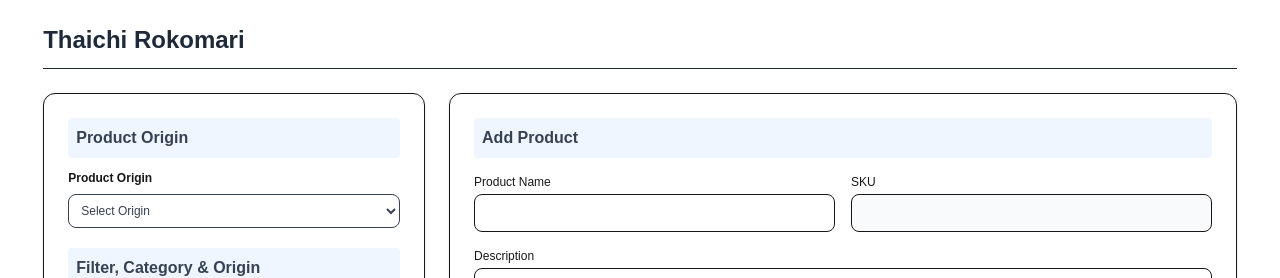
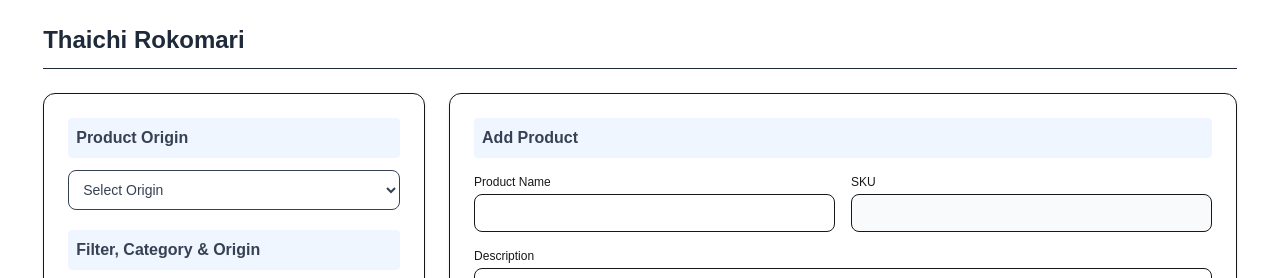
Before and after one commit to naimurbd85/thaichairokomari, a Next.js app: page /admin/products in a window 1280 px wide. Shown: the top 278 px of the page. Built offline with nearby package versions, Linux system fonts and the light colour scheme; no server answers; the database is empty.

Commit message:
updated product page

```diff
--- a/app/admin/products/page.tsx
+++ b/app/admin/products/page.tsx
@@ -153,11 +153,10 @@ export default function AdminProductsPage() {
             {/* Product Origin - আপডেট করা হয়েছে */}
             <div>
               <h2 className="text-md font-bold text-gray-700 bg-blue-50 p-2 rounded mb-3">Product Origin</h2>
-              <label className="block text-xs font-semibold mb-2">Product Origin</label>
               <select
                 value={formData.target_audience}
                 onChange={(e) => setFormData(prev => ({...prev, target_audience: e.target.value}))}
-                className="w-full p-2 border rounded-lg bg-white text-xs font-medium text-gray-700"
+                className="w-full p-2.5 border rounded-lg bg-white text-sm font-medium text-gray-700"
               >
                 <option value="">Select Origin</option>
                 <option value="china">China Product</option>
@@ -165,7 +164,6 @@ export default function AdminProductsPage() {
                 <option value="others">Others</option>
               </select>
             </div>
-
             {/* Filter, Category & Origin */}
             <div>
               <h2 className="text-md font-bold text-gray-700 bg-blue-50 p-2 rounded mb-3">Filter, Category & Origin</h2>
```
